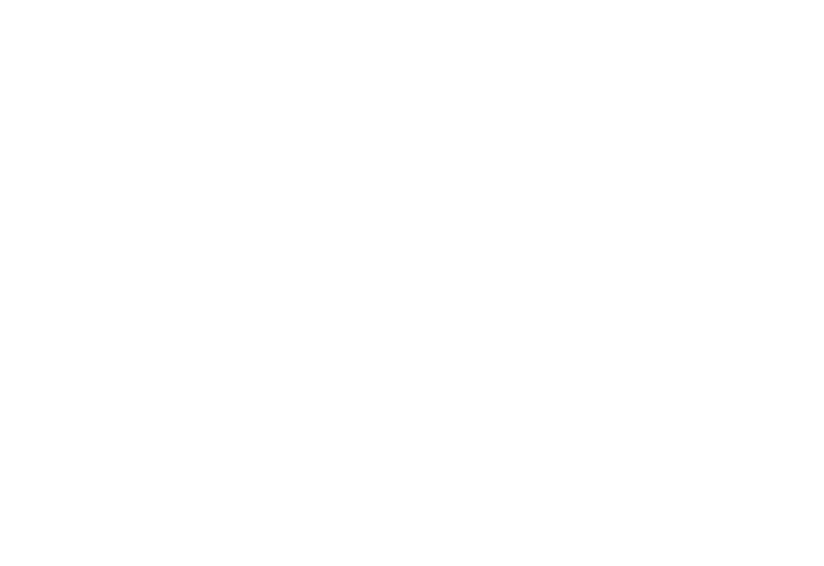
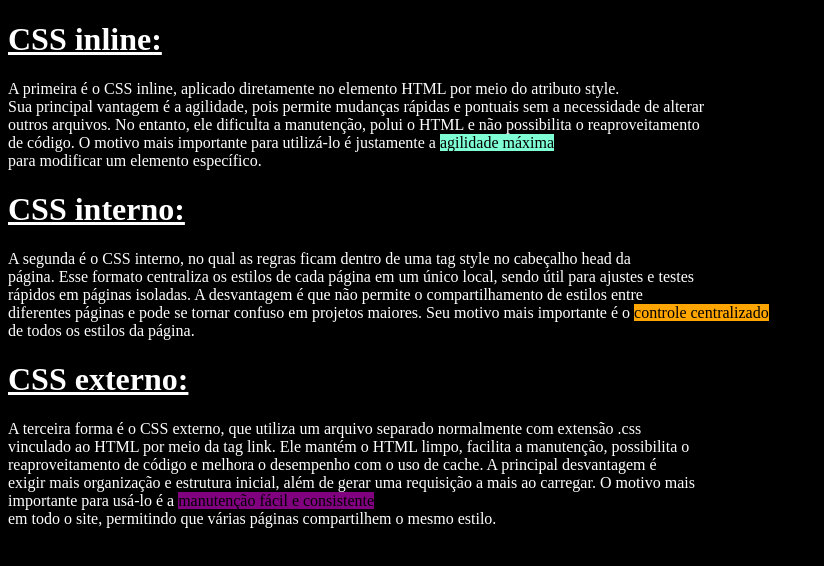
Before and after one commit to Isabeli1234/Desenvolvimento-web, a plain HTML site: page Exc12.html in a window 1280 px wide. Shown: the whole page, without its empty margins (0-824 px from the left). Drawn offline with Linux system fonts and the light colour scheme.

Commit message:
Add files via upload

```diff
--- a/Exc12.html
+++ b/Exc12.html
@@ -5,7 +5,25 @@
         <meta name="viewport" content="width=device-width, initial-scale=1.0">
         <title>Exercicio 12</title>
     </head>
-    <body>
-
+    <body style="background-color: black; color: white;">
+     <h1><ins>CSS inline:</ins></h1>
+    <p>A primeira é o CSS inline, aplicado diretamente no elemento HTML por meio do atributo style. <br>
+    Sua principal vantagem é a agilidade, pois permite mudanças rápidas e pontuais sem a necessidade de alterar <br>
+    outros arquivos. No entanto, ele dificulta a manutenção, polui o HTML e não possibilita o reaproveitamento <br>
+    de código. O motivo mais importante para utilizá-lo é justamente a <mark style="background-color: aquamarine;">agilidade máxima</mark> <br>
+    para modificar um elemento específico.</p>
+    <h1><ins>CSS interno:</ins></h1>
+    <p>A segunda é o CSS interno, no qual as regras ficam dentro de uma tag style no cabeçalho head da <br>
+    página. Esse formato centraliza os estilos de cada página em um único local, sendo útil para ajustes e testes <br>
+    rápidos em páginas isoladas. A desvantagem é que não permite o compartilhamento de estilos entre <br>
+    diferentes páginas e pode se tornar confuso em projetos maiores. Seu motivo mais importante é o <mark style="background-color: orange;">controle centralizado</mark> <br>
+    de todos os estilos da página.</p>
+    <h1><ins>CSS externo:</ins></h1>
+    <p>A terceira forma é o CSS externo, que utiliza um arquivo separado normalmente com extensão .css <br>
+    vinculado ao HTML por meio da tag link. Ele mantém o HTML limpo, facilita a manutenção, possibilita o <br>
+    reaproveitamento de código e melhora o desempenho com o uso de cache. A principal desvantagem é <br>
+    exigir mais organização e estrutura inicial, além de gerar uma requisição a mais ao carregar. O motivo mais <br>
+    importante para usá-lo é a <mark style="background-color: purple;"> manutenção fácil e consistente</mark> <br>
+    em todo o site, permitindo que várias páginas compartilhem o mesmo estilo.</p>
     </body>
 </html>
```
Also changed, not shown: Exc13.html (added, +11 -0 lines).
